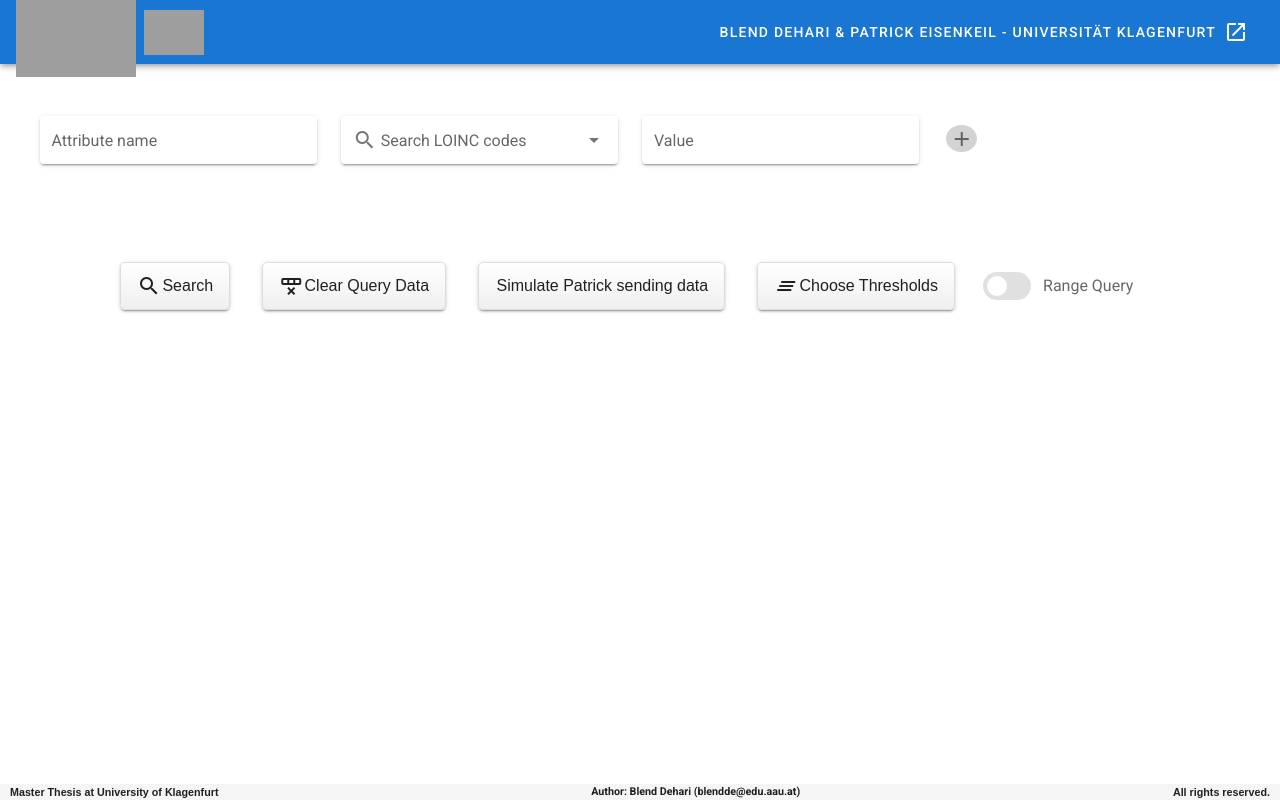
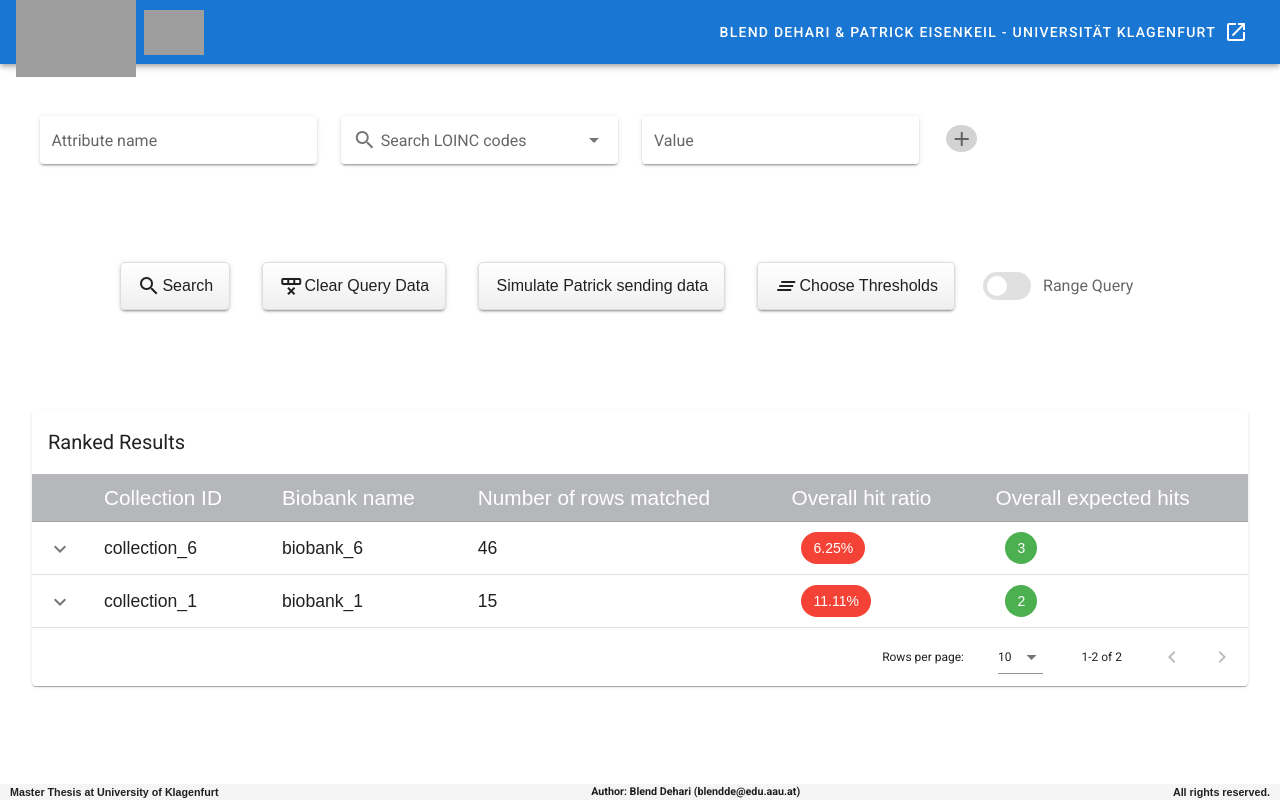
Before and after one commit to blenddehari/Biobanks-Master-Thesis, a Vue app in the folder fronted/: page / in a window 1280 px wide. Built offline with nearby package versions, Linux system fonts and the light colour scheme; grey boxes are pictures that could not be loaded.

Commit message:
add an expandable table

```diff
--- a/fronted/src/components/QueryComponent.vue
+++ b/fronted/src/components/QueryComponent.vue
@@ -209,9 +209,15 @@
             <v-col>
                 <br />
                 <br />
-                <v-label v-if="datasetsLoaded">Ranked Results</v-label>
+                <!-- <v-label v-if="datasetsLoaded">Ranked Results</v-label> -->
                 <v-data-table id="rankingTable" v-if="datasetsLoaded" :headers="headers" :items="datasets" :items-per-page="5"
                     class="elevation-1" style="margin-top:10px" fixed-header disable-sort >
+                     <template v-slot:top>
+                        <v-toolbar flat color="white">
+                        <v-toolbar-title>Ranked Results</v-toolbar-title>
+                        <v-spacer></v-spacer>
+                        </v-toolbar>
+                     </template>
                     <template v-slot:item="{ item }">
                         <tr  style="text-align: center;">
                             <!-- <td>{{ item.definitionId }}</td> -->
@@ -237,6 +243,94 @@
 
                             <!-- MULTIPLE LOINC CODES SUPPORT -->
                              <td >
+                                <v-chip style="margin:10px;" v-for="(row,index) in item.goodHits" :key="index" dark>
+                                    <v-chip class="ma-2" small
+                                        color="white"
+                                        outlined>{{ row.code }}:
+                                    </v-chip>
+                                    {{Math.round(row.revisedNumberOfRows)}}</v-chip>
+                            </td>
+                            <td  >
+                                 <v-chip style="margin:10px;" v-for="(row,index) in item.goodHits" :key="index" :color="getColor(row.goodValuesInPercentage * 100)" dark>
+                                     <v-chip class="ma-2" small
+                                        color="white"
+                                        outlined>{{ row.code }}:
+                                    </v-chip>
+                                    {{ parseFloat(row.goodValuesInPercentage * 100).toFixed(2) }}%
+                                </v-chip>
+                            </td>
+                        </tr>
+                    </template>
+                </v-data-table>
+            </v-col>
+        </v-row>
+
+        <!-- TEST NEW TABLE  -->
+        <v-data-table id="rankingTable"
+            :headers="headers2"
+            :items="temporaryFakeDatasets"
+            :single-expand="true"
+            :expanded.sync="expanded"
+            item-key="biobankId"
+            show-expand
+            class="elevation-1"
+            style="margin-top:10px;"
+            disable-sort
+        >
+
+        <template #item.overallPercentage="{item}">
+            <td >
+                <v-chip style="margin:10px;" :color="getColor(item.overallPercentage * 100)" dark> {{ parseFloat(item.overallPercentage * 100).toFixed(2) }}% </v-chip>
+            </td>
+        </template>
+            <template #item.overallExpectedRows="{item}">
+            <td >
+                <v-chip style="margin:10px;" :color="getColorForExpectedHits(item.overallExpectedRows)" dark> {{ Math.round(item.overallExpectedRows) }} </v-chip>
+            </td>
+        </template>
+
+      <template v-slot:top>
+        <v-toolbar flat color="white">
+          <v-toolbar-title>Ranked Results</v-toolbar-title>
+          <v-spacer></v-spacer>
+        </v-toolbar>
+      </template>
+      <template #expanded-item="{ headers, item }">
+        <td  :colspan="headers.length ">
+            <v-row >
+                <v-col cols="12" md="6">
+                   <h4 class="text" style="display:inline; ">Expected hits per LOINC: </h4>
+                   <v-chip  style="margin:10px;"  v-for="(row,index) in item.goodHits" :key="index" dark>
+                       <v-chip class="ma-2" small
+                            color="white"
+                            outlined>{{ row.code }}:
+                        </v-chip>
+                        {{Math.round(row.revisedNumberOfRows)}}</v-chip>
+                </v-col>
+            </v-row>
+            <v-divider></v-divider>
+            <v-row >
+                <v-col cols="12" md="6">
+                    <h4 class="text" style="display:inline; margin-right:55px;">Hit ratio per LOINC: </h4>
+                    <v-chip style="margin:10px;" v-for="(row,index) in item.goodHits" :key="index" :color="getColor(row.goodValuesInPercentage * 100)" dark>
+                       <v-chip class="ma-2" small
+                            color="white"
+                            outlined>{{ row.code }}:
+                        </v-chip>
+                        {{ parseFloat(row.goodValuesInPercentage * 100).toFixed(2) }}%
+                    </v-chip>
+                </v-col>
+            </v-row>
+          <!-- <v-simple-table >
+                  <thead  >
+                    <tr>
+                      <th>Expected hits per LOINC</th>
+                      <th>Hit ratio per LOINC</th>
+
+                    </tr>
+                  </thead>
+                  <tbody>
+                             <td >
                                 <v-chip style="margin:10px;" v-for="(row,index) in item.goodHits" :key="index" dark>{{ row.code }}:  {{Math.round(row.revisedNumberOfRows)}}</v-chip>
                             </td>
                             <td  >
@@ -244,11 +338,14 @@
                                      {{ row.code }}: {{ parseFloat(row.goodValuesInPercentage * 100).toFixed(2) }}%
                                 </v-chip>
                             </td>
-                        </tr>
-                    </template>
-                </v-data-table>
-            </v-col>
-        </v-row>
+
+                  </tbody>
+            </v-simple-table> -->
+        </td>
+      </template>
+    </v-data-table>
+
+
     </div>
 
     <v-footer ref="footer" :absolute="true" :padless="true" class="footer">
@@ -306,6 +403,37 @@ export default {
               thresholdOkayValues: 25,
               detailedView: false,
               thresholdExpectedHits: 0,
+              expanded: [],
+              temporaryFakeDatasets: [
+    {
+        "biobankId": "biobank_6",
+        "collectionId": "collection_6",
+        "numberOfRows": 46,
+        "goodHits": [
+            {
+                "code": "10156-8",
+                "goodValuesInPercentage": 0.0625,
+                "revisedNumberOfRows": 2.875
+            }
+        ],
+        "overallPercentage": 0.0625,
+        "overallExpectedRows": 2.875
+    },
+    {
+        "biobankId": "biobank_1",
+        "collectionId": "collection_1",
+        "numberOfRows": 15,
+        "goodHits": [
+            {
+                "code": "10156-8",
+                "goodValuesInPercentage": 0.1111111111111111,
+                "revisedNumberOfRows": 1.6666666666666665
+            }
+        ],
+        "overallPercentage": 0.1111111111111111,
+        "overallExpectedRows": 1.6666666666666665
+    }
+],
 
             //   datasets2: [],
               headers: [
@@ -331,7 +459,7 @@ export default {
                   },
                   {
                       text: 'Number of rows matched',
-                      value: "possibleHits",
+                      value: "numberOfRows",
                       align: 'center',
                       width: '300',
                   },
@@ -378,6 +506,39 @@ export default {
                 },
 
               ],
+              headers2: [
+                   {
+                      text: 'Collection ID',
+                      value: "collectionId",
+                      align: 'left',
+                    //    width: '200',
+                  },
+                  {
+                      text: 'Biobank name',
+                      value: "biobankId",
+                      align: 'left',
+                    //    width: '200',
+                  },
+                  {
+                      text: 'Number of rows matched',
+                      value: "numberOfRows",
+                      align: 'left',
+                    //   width: '300',
+                  },
+                {
+                    text: 'Overall hit ratio',
+                    value: 'overallPercentage',
+                    align: 'left',
+                    // width: '300',
+                },
+                {
+                    text: 'Overall expected hits',
+                    value: 'overallExpectedRows',
+                    align: 'left',
+                    // width: '300',
+                },
+              ],
+
           }
       },
     //    validations: {
@@ -562,6 +723,17 @@ export default {
           toggleThreshold() {
               this.showThreshold = !this.showThreshold
           },
+        //   expandRow(event, item) {
+        //       console.log('item', item)
+        //       console.log('event', event)
+        //       console.log('event expanded', event.isExpanded)
+        //     if (event.isExpanded) {
+        //         const index = this.expanded.findIndex(i => i === item);
+        //         this.expanded.splice(index, 1)
+        //     } else {
+        //         this.expanded.push(item);
+        //     }
+        //   },
         //   showDetails() {
         //       this.detailedView = true
         //   },
@@ -643,6 +815,13 @@ export default {
 .form {
     margin-top: 2em
 }
+.text {
+    font-size: 1.3em;
+    font-family: "Arial";
+    font-weight: normal ;
+    letter-spacing: 0 ;
+    text-transform: none ;
+}
 #rankingTable table thead tr th {
     background-color: rgba(182, 183, 187);
     color: white;
```
